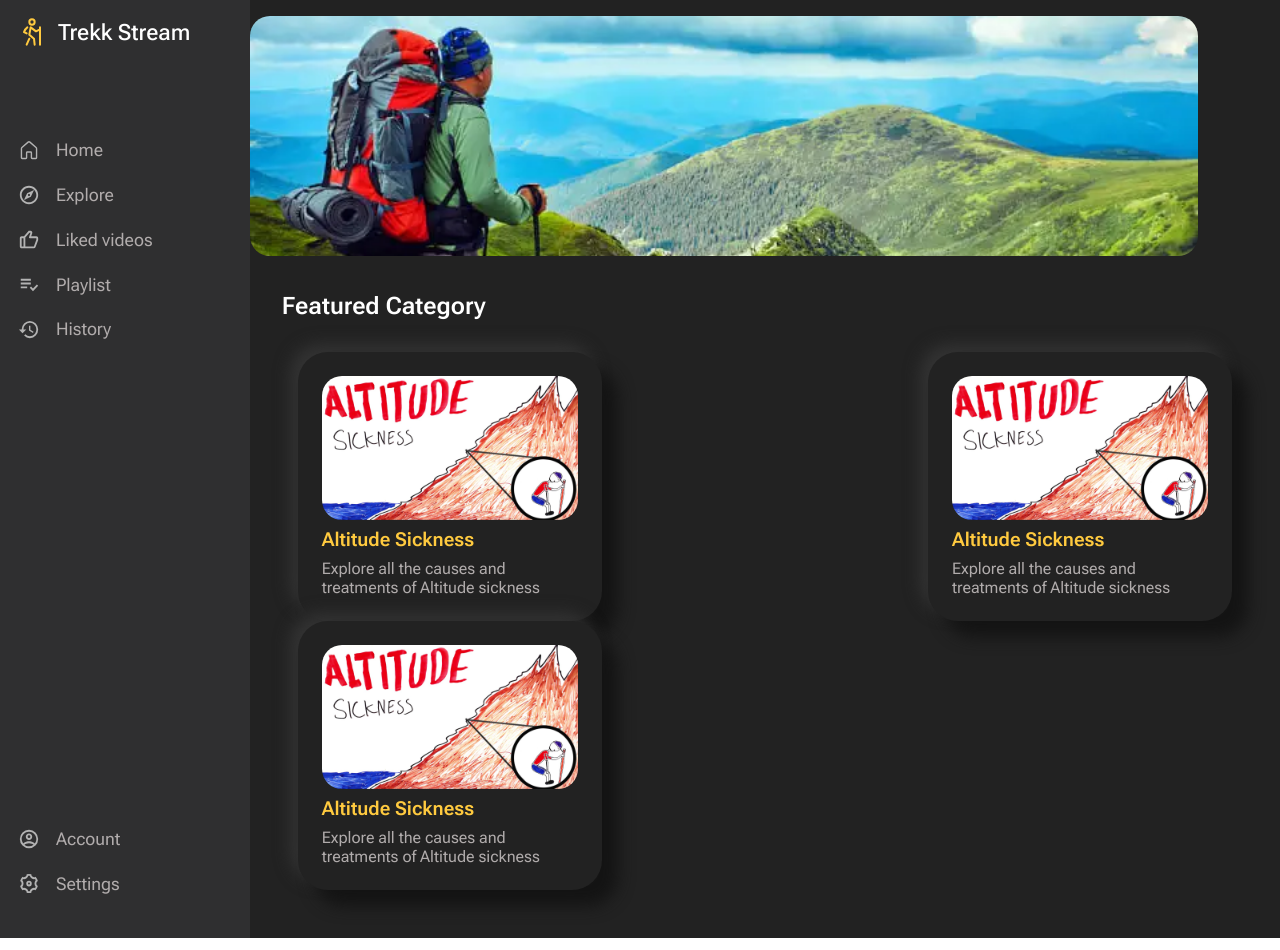
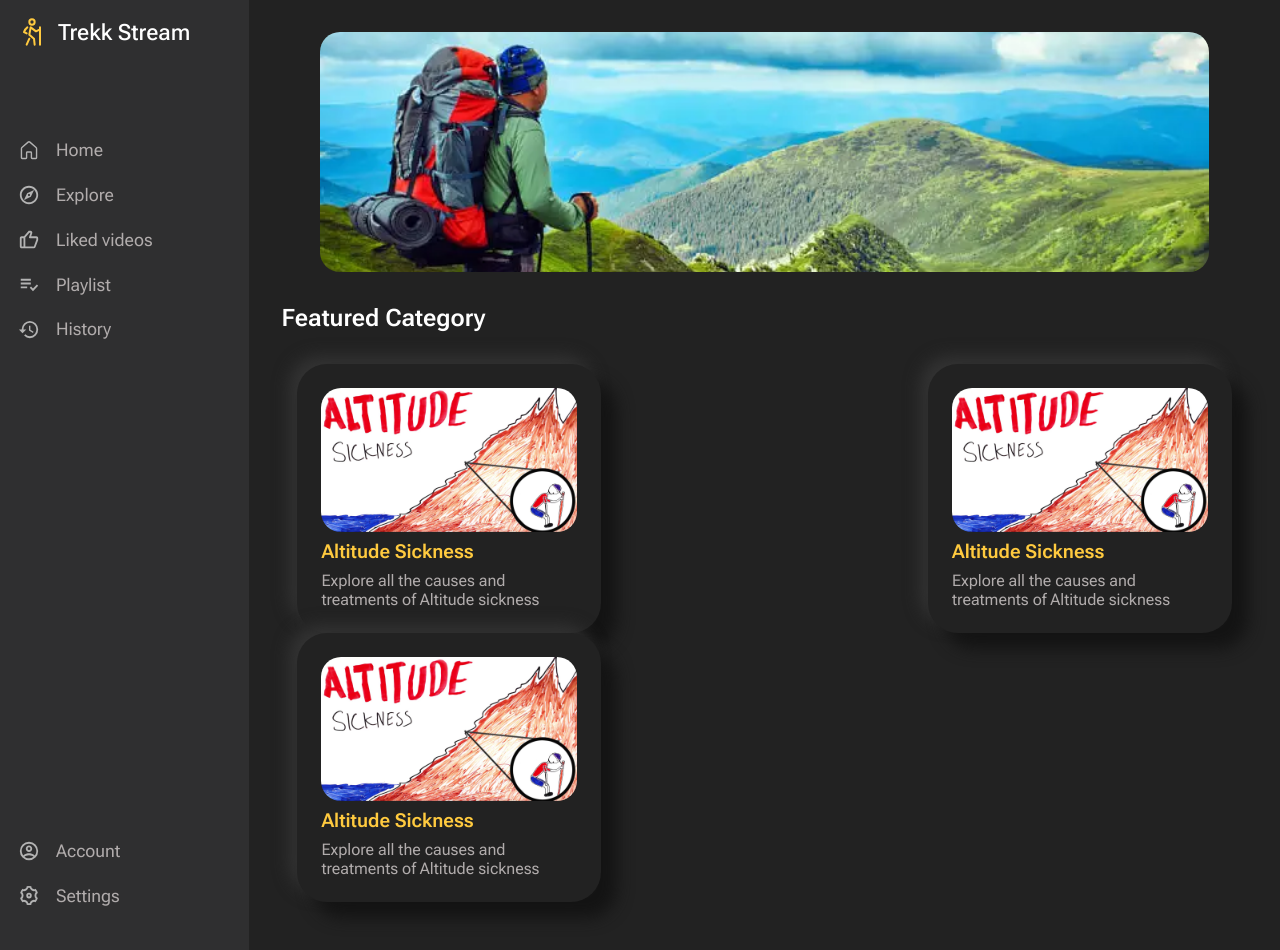
Before and after one commit to talrejah02/trekkie-stream, a React (Create React App) app: page / in a window 1280 px wide. Built offline with nearby package versions, Linux system fonts and the light colour scheme; what miragejs would draw is missing.

Commit message:
Refactor:changes in css

```diff
--- a/src/components/category/category.css
+++ b/src/components/category/category.css
@@ -2,7 +2,7 @@
     display: flex;
     flex-direction: column;
     align-items: flex-start;
-    margin:2rem ;
+    margin-top: 2rem;
 }
 .header-one{
     font-size: 1.5rem;
--- a/src/pages/home/home.css
+++ b/src/pages/home/home.css
@@ -1,9 +1,13 @@
 .home{
+    display: flex;
+    justify-content: center;
+    flex-direction: column;
+    align-items: center;
+    padding: 2rem;
     background-color: var(--background-primary);
     width: 82.5%;
 }
 .hero-img{
- margin-top: 1rem;
  width: 92%;
  height: 15rem;
  border-radius: 1.25rem;
```
